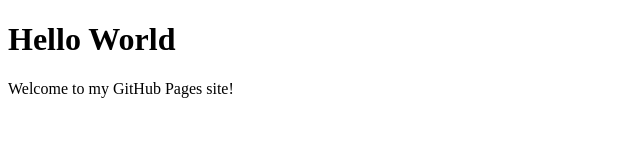
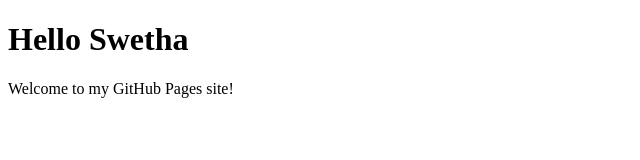
Before and after one commit to shra114/shra114.github.io, a plain HTML site: page index.html in a window 1280 px wide. Shown: the full height of the page, 0-640 px from the left. Drawn offline with Linux system fonts and the light colour scheme.

Commit message:
Initial commit

```diff
--- a/index.html
+++ b/index.html
@@ -1,7 +1,7 @@
 <!DOCTYPE html>
 <html>
 <body>
-  <h1>Hello World</h1>
+  <h1>Hello Swetha</h1>
   <p>Welcome to my GitHub Pages site!</p>
 </body>
 </html>
```
